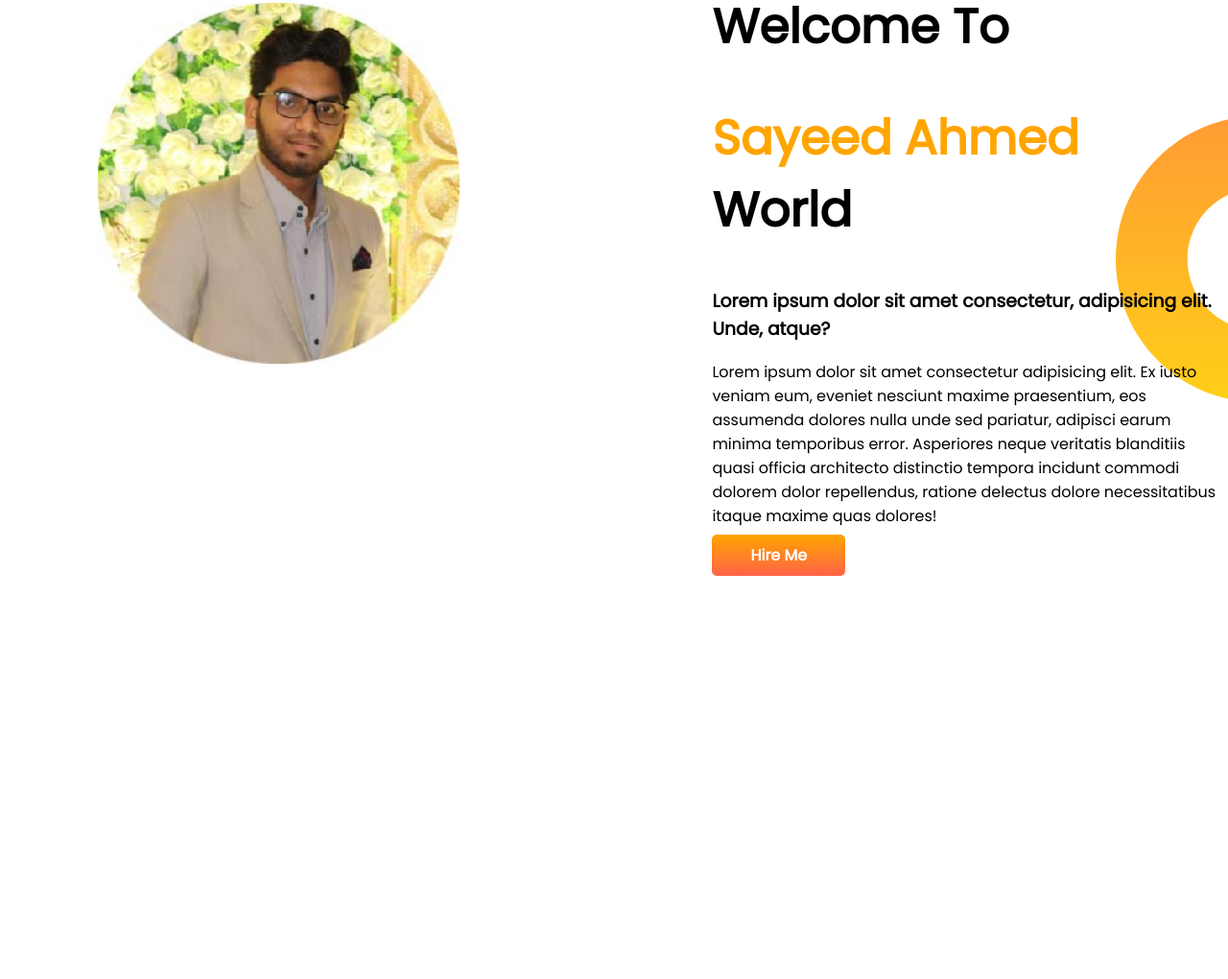
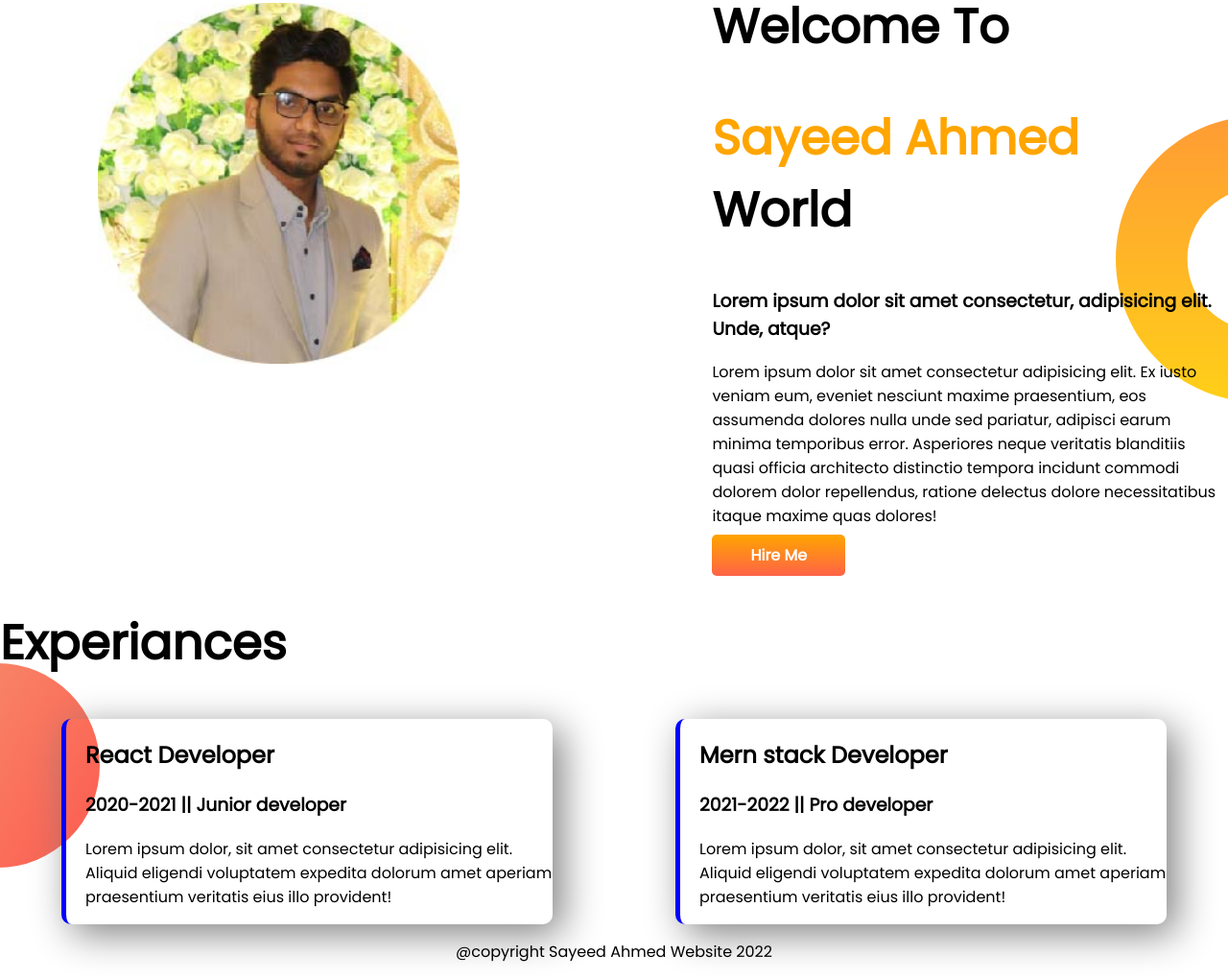
Before and after one commit to SayeedSA/developer-portfolio, a plain HTML site: page index.html in a window 1280 px wide. Shown: the part 723-1743 px from the top of the page at 96% size. Before the commit the page ends 1323 px from the top, so only its background shows below. Drawn offline with Linux system fonts and the light colour scheme.

Commit message:
experiences & footer added

```diff
--- a/index.html
+++ b/index.html
@@ -14,7 +14,7 @@
     <link rel="stylesheet" href="style.css" />
   </head>
   <body>
-    <section class="upper-part">
+    <section class="upper-part flexible-area">
       <div class="half-width">
         <h1>Welcome To</h1>
         <h1><span class="orange-color">Sayeed Ahmed</span> World</h1>
@@ -40,7 +40,7 @@
         <img src="images/sa-01.jpg" alt="" />
       </div>
     </section>
-    <section class="second-part">
+    <section class="second-part flexible-area">
       <div class="half-width">
         <img src="images/sa-01.jpg" alt="" />
       </div>
@@ -67,5 +67,31 @@
         >
       </div>
     </section>
+    <section class="experiance-area">
+      <h1>Experiances</h1>
+      <div class="flexible-area">
+        <div class="experiance-part">
+          <h2>React Developer</h2>
+          <h3>2020-2021 || Junior developer</h3>
+          <p>
+            Lorem ipsum dolor, sit amet consectetur adipisicing elit. Aliquid
+            eligendi voluptatem expedita dolorum amet aperiam praesentium
+            veritatis eius illo provident!
+          </p>
+        </div>
+        <div class="experiance-part">
+          <h2>Mern stack Developer</h2>
+          <h3>2021-2022 || Pro developer</h3>
+          <p>
+            Lorem ipsum dolor, sit amet consectetur adipisicing elit. Aliquid
+            eligendi voluptatem expedita dolorum amet aperiam praesentium
+            veritatis eius illo provident!
+          </p>
+        </div>
+      </div>
+    </section>
   </body>
+  <footer>
+    <p>@copyright Sayeed Ahmed Website 2022</p>
+  </footer>
 </html>
--- a/style.css
+++ b/style.css
@@ -8,7 +8,7 @@ h1 {
 .orange-color {
   color: orange;
 }
-section {
+.flexible-area {
   display: flex;
 }
 .half-width {
@@ -39,3 +39,20 @@ section {
   background-repeat: no-repeat;
   background-position: right;
 }
+.experiance-area {
+  background-image: url(images/exp-bg.png);
+  background-repeat: no-repeat;
+  background-position: left;
+}
+.experiance-part {
+  width: 50%;
+  margin-left: 5%;
+  margin-right: 5%;
+  padding-left: 20px;
+  box-shadow: 10px 10px 40px gray;
+  border-radius: 10px;
+  border-left: 5px solid blue;
+}
+footer p {
+  text-align: center;
+}
```
